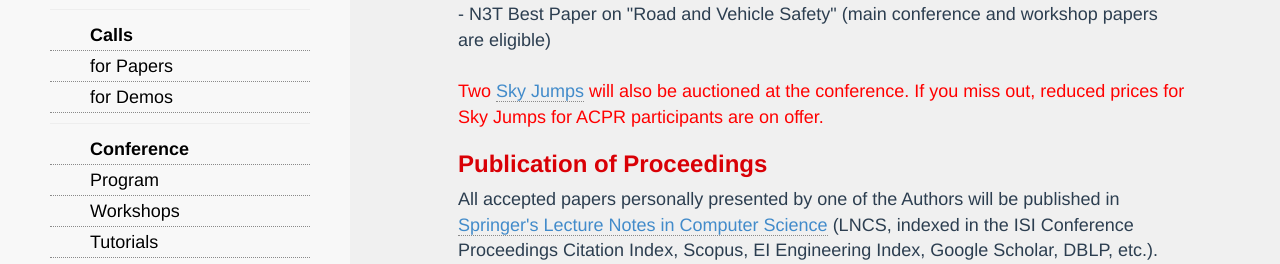
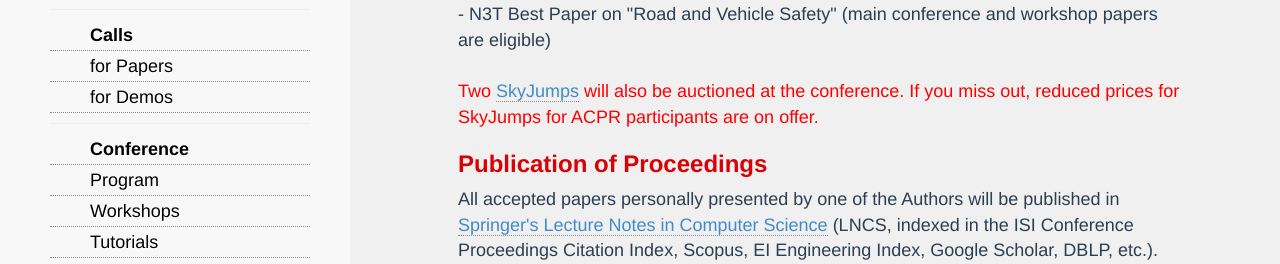
Before and after one commit to AndrewChenUoA/ACPR2019, a Jekyll site: the page built from index.html, in a window 1280 px wide and 900 px high, scrolled down 1931 px. Shown: the part 179-443 px from the top of the window. Built offline with Jekyll 4.4.1, drawn with Linux system fonts in a browser that asks for light colours; nearby versions of some CDN libraries; Markdown is read by kramdown in place of the engine named in the settings.

Commit message:
Update text

```diff
--- a/index.html
+++ b/index.html
@@ -47,7 +47,7 @@ title: ACPR 2019 - The 5th Asian Conference on Pattern Recognition
   - IAPR Best Paper Presentation Award<br/>
   The General Chairs of ACPR 2019 will select the following award (with a NZ$300 prize):<br/>
   - N3T Best Paper on "Road and Vehicle Safety" (main conference and workshop papers are eligible)<br/><br/>
-  <p style="color:red">Two <a href="https://www.bungy.co.nz/auckland/sky-tower/">Sky Jumps</a> will also be auctioned at the conference. If you miss out, reduced prices for Sky Jumps for ACPR participants are on offer.</p>
+  <p style="color:red">Two <a href="https://www.bungy.co.nz/auckland/sky-tower/">SkyJumps</a> will also be auctioned at the conference. If you miss out, reduced prices for SkyJumps for ACPR participants are on offer.</p>
 
   <h3>Publication of Proceedings</h3>
   All accepted papers personally presented by one of the Authors will be published in <a href="https://www.springer.com/gp/computer-science/lncs">Springer's Lecture Notes in Computer Science</a> (LNCS, indexed in the ISI Conference Proceedings Citation Index, Scopus, EI Engineering Index, Google Scholar, DBLP, etc.). ACPR 2019 is endorsed by the International Association for Pattern Recognition (IAPR).<br/>
--- a/program.html
+++ b/program.html
@@ -20,7 +20,7 @@ title: ACPR 2019 - The 5th Asian Conference on Pattern Recognition
   - 6pm: Pre-dinner Drinks with Entertainment at Aotea Centre<br/><br/>
   Thursday 28 November: Keynote Speaker, Oral Sessions, Demos, Posters at Aotea Centre<br/>
   - 5.30pm: Auction of two <a href="https://www.bungy.co.nz/auckland/sky-tower/">Sky Jumps</a><br/>
-  - 6pm: Pre-Dinner Drinks, Entertainment, Visit of the <a href="https://www.skycityauckland.co.nz/sky-tower/admissions/">Sky Deck</a> with Sky Jumps of at least two ACPR 2019 conference participants, and Conference Dinner at <a href="https://www.skycityauckland.co.nz">SkyCity</a><br/><br/>
+  - 6pm: Pre-Dinner Drinks, Entertainment, Visit of the <a href="https://www.skycityauckland.co.nz/sky-tower/admissions/">Sky Deck</a> with SkyJumps of at least two ACPR 2019 conference participants, and Conference Dinner at <a href="https://www.skycityauckland.co.nz">SkyCity</a><br/><br/>
   Friday 29 November: Keynote Speaker, Oral Sessions, Demos, Posters, Closing Ceremony at Aotea Centre<br/>
   - followed by a Survivor's Party with <a href="https://www.youtube.com/watch?v=0yWb3RnUX6I">Tracey Collins</a> and Band <br/><br/>
 </div>
```
